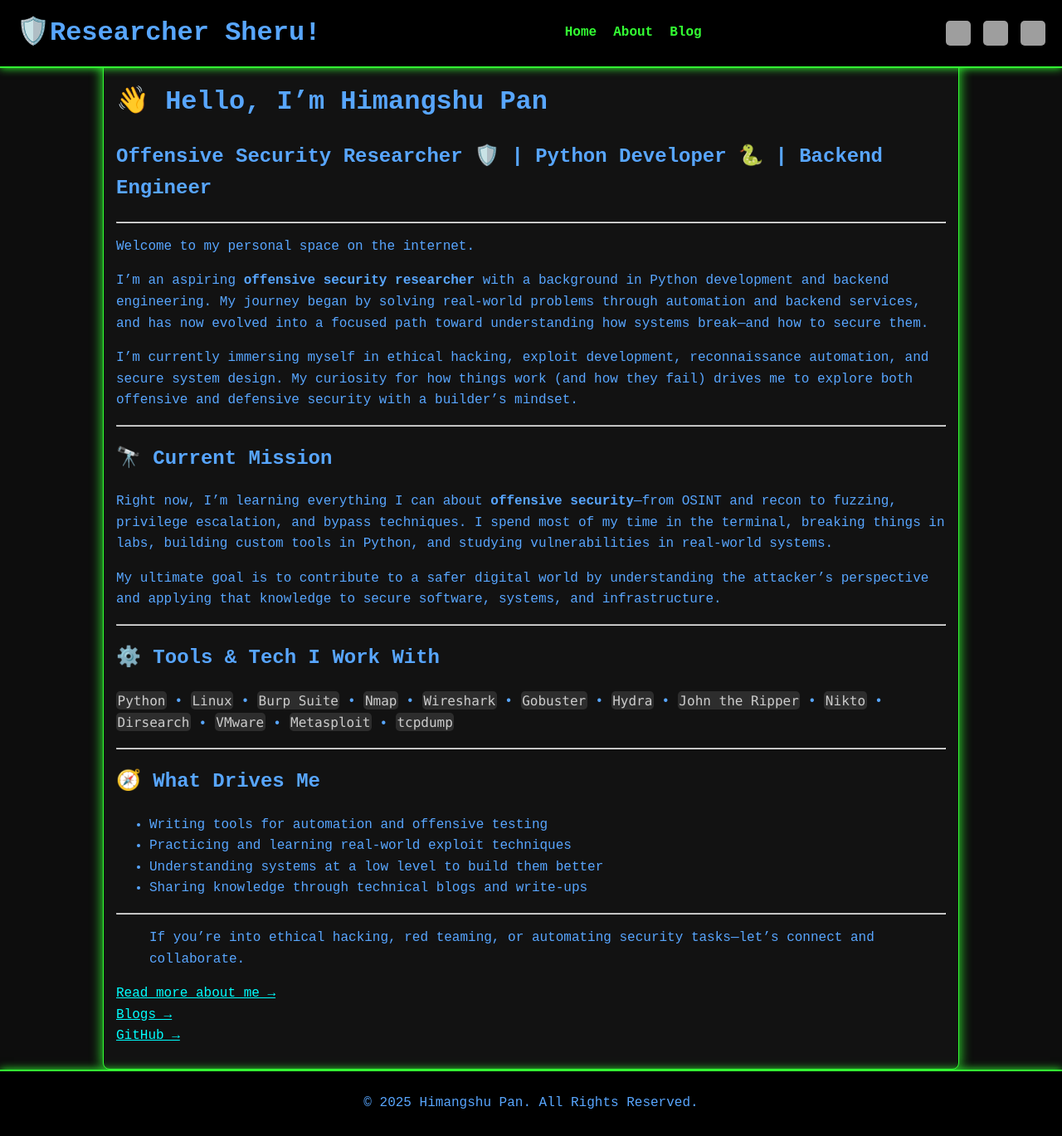
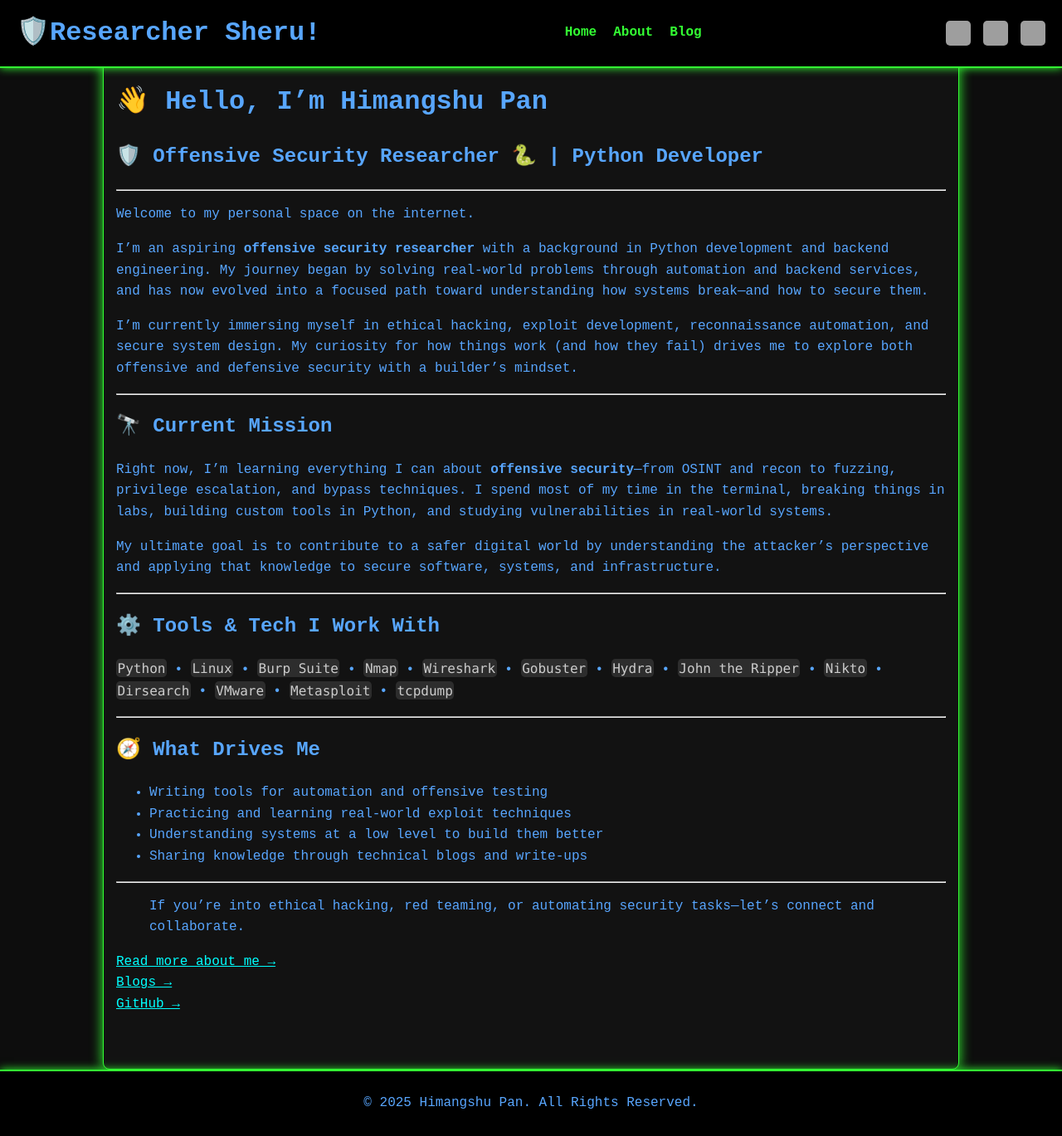
Before and after one commit to sheru-pan/sheru-pan.github.io, a Jekyll site: the page built from Site/index.markdown, in a window 1280 px wide and 1369 px high. Shown: the whole window at 83% size. Built offline with Jekyll 4.4.1, drawn with Linux system fonts in a browser that asks for light colours; nearby versions of some CDN libraries; comment, search, counter and statistics services are not loaded; grey boxes are pictures that could not be loaded.

Commit message:
Update subtitle

```diff
--- a/Site/index.markdown
+++ b/Site/index.markdown
@@ -5,7 +5,7 @@ title: "🛡️ Researcher Himangshu! | Home"
 
 # 👋 Hello, I’m Himangshu Pan
 
-## **Offensive Security Researcher** 🛡️ \| **Python Developer** 🐍 \| **Backend Engineer**
+## 🛡️ **Offensive Security Researcher** 🐍 \| **Python Developer**
 
 ---
 
```
